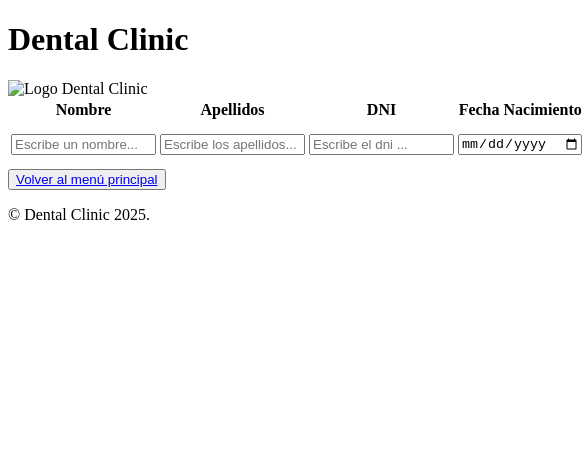
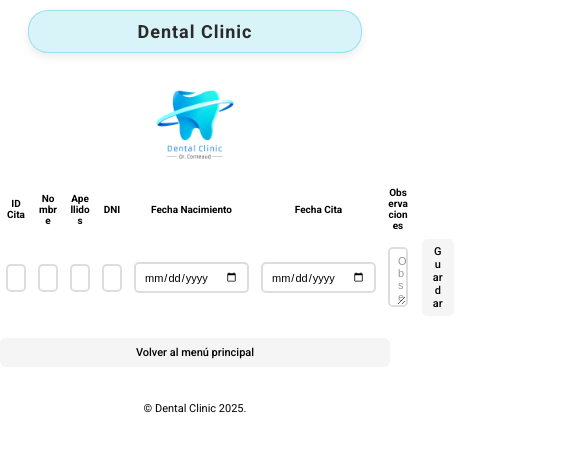
Before and after one commit to Jfranciglez/trabajo-enfoque-devclient, a plain HTML site: page agregarcita/index.html in a window 390 px wide. Shown: the top 452 px of the page, 585 px wide, since content can reach past the window. Drawn offline with Linux system fonts and the light colour scheme.

Commit message:
actualizacion 2

```diff
--- a/agregarcita/index.html
+++ b/agregarcita/index.html
@@ -6,21 +6,24 @@
     <title>Dental Clinic</title>
     <script defer src="./js/crearCita.js"></script>
     <script defer src="./js/script.js"></script>
+    <link rel="stylesheet" href="../css/style.css">
 </head>
 <body>
    <header>
         <h1 id="header">Dental Clinic</h1>
         <div id="logo">
-            <img src="./img/logo.jpg" alt="Logo Dental Clinic" width="400" height="300">
+            <img src="../img/logo.jpg" alt="Logo Dental Clinic">
         </div>
     </header>
     <table>
         <thead>
             <tr>
+                <th>ID Cita</th>
                 <th>Nombre</th>
                 <th>Apellidos</th>
                 <th>DNI</th>
                 <th>Fecha Nacimiento</th>
+                <th>Fecha Cita</th>
                 <th>Observaciones</th>
                 <th></th>
             </tr>
@@ -28,6 +31,7 @@
         <tbody>
             <tr>
                 <form>
+                <th><input type="text" id="idCita" readonly placeholder="Auto-generado"></th>
                 <th><input type="text" id="nombre" class="nombre" name="nombre" size="15"
                         placeholder="Escribe un nombre..."></th>
                 <th><input type="text" id="apellidos" class="apellidos" name="apellidos" size="15"
@@ -36,18 +40,19 @@
                         placeholder="Escribe el dni ..."></th>
                 <th><input type="date" id="fecnac"  size="15"
                         placeholder="Escribe la fecha de nacimiento..."></th>
+                <th><input type="date" id="fechaCita"  size="15"
+                        placeholder="Fecha de cita..."></th>
                 <th><textarea id="observaciones"  size="30"
                         placeholder="Observaciones..."></textarea></th>
-                <th><button type="button" id="guardar">Guardar <img src="./img/save.svg" width="22" height="22"
-                            style="vertical-align: middle" /></button></th>
+                <th><button type="button" id="guardar"> Guardar</button></th>
                 </form>
             </tr>
         </tbody>
     </table>
 
     <button id="volver"><a href="/index.html">Volver al menú principal</a></button>
+
     <footer>
-        <div id="redes"></div>
         <p>© Dental Clinic 2025.</p>
     </footer>
 </body>
--- a/agregarcita/js/crearCita.js
+++ b/agregarcita/js/crearCita.js
@@ -1,6 +1,10 @@
 "use strict"
 
-function validarDatos(nombre, apellidos, dni, fecnac, observaciones) {
+function generarIdCita() {
+    return Date.now().toString();
+}
+
+function validarDatos(nombre, apellidos, dni, fecnac, fechaCita, observaciones) {
     // Validar que los campos requeridos no estén vacíos
     if (!nombre.trim()) {
         alert("El nombre es obligatorio");
@@ -19,6 +23,11 @@ function validarDatos(nombre, apellidos, dni, fecnac, observaciones) {
 
     if (!fecnac.trim()) {
         alert("La fecha de nacimiento es obligatoria");
+        return false;
+    }
+
+    if (!fechaCita.trim()) {
+        alert("La fecha de cita es obligatoria");
         return false;
     }
 
@@ -49,17 +58,26 @@ function validarDatos(nombre, apellidos, dni, fecnac, observaciones) {
         return false;
     }
 
+    // Validar que la fecha de cita no sea anterior a hoy
+    const fechaCitaObj = new Date(fechaCita);
+    hoy.setHours(0, 0, 0, 0);
+    if (fechaCitaObj < hoy) {
+        alert("La fecha de cita debe ser igual o posterior a hoy");
+        return false;
+    }
+
     return true;
 }
 
-function crearCita(nombre, apellidos, dni, fecnac, observaciones) {
+function crearCita(nombre, apellidos, dni, fecnac, fechaCita, observaciones) {
     // Validar datos antes de crear la cita
-    if (!validarDatos(nombre, apellidos, dni, fecnac, observaciones)) {
+    if (!validarDatos(nombre, apellidos, dni, fecnac, fechaCita, observaciones)) {
         return;
     }
 
-    const datos = { apellidos, dni, fecnac, observaciones };
-    document.cookie = `${nombre}=${JSON.stringify(datos)}; path=/; `;
+    const idCita = generarIdCita();
+    const datos = { idCita, nombre, apellidos, dni, fecnac, fechaCita, observaciones };
+    document.cookie = `${idCita}=${JSON.stringify(datos)}; path=/; `;
     alert("Cita creada exitosamente");
     mostrarCitas();
 }
--- a/agregarcita/js/script.js
+++ b/agregarcita/js/script.js
@@ -5,16 +5,18 @@ if (navigator.cookieEnabled) {
   const apellidos = document.getElementById("apellidos");
   const dni = document.getElementById("dni");
   const fecnac = document.getElementById("fecnac");
+  const fechaCita = document.getElementById("fechaCita");
   const observaciones = document.getElementById("observaciones");
   const botonGuardar = document.getElementById("guardar");
 
   botonGuardar.addEventListener("click", function () {
-    crearCita(nombre.value, apellidos.value, dni.value, fecnac.value, observaciones.value );
+    crearCita(nombre.value, apellidos.value, dni.value, fecnac.value, fechaCita.value, observaciones.value );
     mostrarCitas();
     nombre.value = "";
     apellidos.value = "";
     dni.value = "";
     fecnac.value = "";
+    fechaCita.value = "";
     observaciones.value = "";
     nombre.focus();
   });
--- a/css/style.css
+++ b/css/style.css
@@ -0,0 +1,287 @@
+@import url('https://fonts.googleapis.com/css2?family=Roboto:wght@400;500;700&display=swap');
+
+*{
+    margin: 0;
+    padding: 0;
+    font-family: 'Roboto', Arial, sans-serif;
+}
+
+#container{
+    display: flex;
+    flex-direction: column;
+    justify-content: center;
+}
+
+h1 {
+    text-align: center;
+    padding: 1.5rem;
+    margin: 2rem auto;
+    max-width: 80%;
+    background: rgba(0, 180, 210, 0.15);
+    color: #2a2a2a;
+    border-radius: 20px;
+    border: 1px solid rgba(0, 180, 210, 0.3);
+    backdrop-filter: blur(4px);
+    font-weight: 600;
+    letter-spacing: 1px;
+    box-shadow: 0 4px 10px rgba(0,0,0,0.08);
+}
+
+
+a{
+    text-decoration: none;
+    color:black;
+}
+
+button{
+    padding: 10px 20px;
+    background-color: whitesmoke;
+    border:none;
+    border-radius: 5px;
+    display: inline-block;
+    margin: 0 8px;
+    cursor: pointer;
+    font-size: 14px;
+    font-weight: 500;
+    transition: all 0.3s ease;
+}
+
+
+
+button:hover{
+    box-shadow: 0 4px 8px rgb(0, 234, 255);
+    transform: translateY(-2px);
+}
+
+/* Centrar el logo desde su contenedor */
+#logo{
+    display: flex;
+    justify-content: center;
+    align-items: center;
+    padding: 10px 0;
+}
+
+#logo img{
+    display: block;
+    width: 300px;
+    height: 400px;
+    object-fit: cover;
+}
+
+section{
+    display: flex;
+    justify-content: center ;
+
+}
+
+footer{
+    margin-top: 50px;
+    padding: 30px;
+    height: auto;
+    width: auto;
+    font-size: 15px;
+    text-align: center;
+
+
+}
+
+/* Centrar contenido de celdas de tablas y dar padding para separación normal */
+table,
+table th,
+table td {
+    text-align: center;
+    vertical-align: middle;
+    padding: 8px 12px;
+}
+
+/* Centrar la tabla en la página */
+table {
+    margin: 0 auto;
+    border-collapse: collapse;
+    width: auto;
+    max-width: 100%;
+}
+
+.acciones {
+    display: flex;
+    justify-content: center;
+    gap: 8px; /* separación entre botones */
+    align-items: center;
+}
+
+#volver {
+    display: block;
+    margin: 18px auto;
+    padding: 8px 14px;
+    border: none;
+    border-radius: 6px;
+    background-color: whitesmoke;
+    cursor: pointer;
+}
+
+
+#guardar:hover {
+    background-color: whitesmoke !important;
+    box-shadow: 0 4px 8px rgba(0, 0, 0, 0.2);
+    transform: translateY(-2px);
+}
+
+/* Estilos específicos para botones de actualización y borrar */
+.actualizar {
+    background-color: #28a745;
+    color: white;
+}
+
+.actualizar:hover {
+    background-color: #218838;
+    box-shadow: 0 4px 8px rgba(0, 0, 0, 0.2);
+    transform: translateY(-2px);
+}
+
+.borrar {
+    background-color: #dc3545;
+    color: white;
+}
+
+.borrar:hover {
+    background-color: #c82333;
+    box-shadow: 0 4px 8px rgba(0, 0, 0, 0.2);
+    transform: translateY(-2px);
+}
+
+
+/* Mejorar apariencia de inputs */
+input[type="text"],
+input[type="date"],
+textarea {
+    padding: 10px 12px;
+    border: 2px solid #ddd;
+    border-radius: 5px;
+    font-size: 14px;
+    font-family: 'Arial', sans-serif;
+    transition: border-color 0.3s ease, box-shadow 0.3s ease;
+}
+
+input[type="text"]:focus,
+input[type="date"]:focus,
+textarea:focus {
+    outline: none;
+    border-color: #007bff;
+    box-shadow: 0 0 6px rgba(0, 123, 255, 0.3);
+}
+
+input[type="text"]::placeholder,
+input[type="date"]::placeholder,
+textarea::placeholder {
+    color: #999;
+}
+
+textarea {
+    resize: vertical;
+    min-height: 60px;
+}
+
+/*  Web responsive */
+@media (max-width: 768px) {
+    #container {
+        padding: 10px;
+    }
+
+    h1 {
+        font-size: 24px;
+        padding: 15px;
+        margin: 15px auto;
+    }
+
+    #logo img {
+        width: 120px;
+        height: 120px;
+    }
+
+    button {
+        padding: 8px 12px;
+        font-size: 12px;
+        margin: 0 4px;
+    }
+
+    table,
+    table th,
+    table td {
+        padding: 6px 8px;
+        font-size: 12px;
+    }
+
+    input[type="text"],
+    input[type="date"],
+    textarea {
+        padding: 8px 10px;
+        font-size: 12px;
+    }
+
+    .acciones {
+        gap: 4px;
+    }
+
+    section {
+        flex-direction: column;
+        gap: 10px;
+    }
+
+    footer {
+        margin-top: 30px;
+        padding: 20px;
+        font-size: 12px;
+    }
+}
+
+@media (max-width: 480px) {
+    h1 {
+        font-size: 18px;
+        padding: 10px;
+        margin: 10px auto;
+    }
+
+    #logo img {
+        width: 100px;
+        height: 100px;
+    }
+
+    button {
+        padding: 6px 10px;
+        font-size: 11px;
+        margin: 0 2px;
+    }
+
+    table,
+    table th,
+    table td {
+        padding: 4px 6px;
+        font-size: 10px;
+        word-break: break-word;
+    }
+
+    input[type="text"],
+    input[type="date"],
+    textarea {
+        padding: 6px 8px;
+        font-size: 11px;
+        width: 100%;
+        box-sizing: border-box;
+    }
+
+    .acciones {
+        flex-direction: column;
+        gap: 2px;
+    }
+
+    button {
+        width: 100%;
+        box-sizing: border-box;
+    }
+
+    footer {
+        margin-top: 20px;
+        padding: 15px;
+        font-size: 11px;
+    }
+}
--- a/gestionarcita/js/script.js
+++ b/gestionarcita/js/script.js
@@ -5,16 +5,18 @@ if (navigator.cookieEnabled) {
   const apellidos = document.getElementById("apellidos");
   const dni = document.getElementById("dni");
   const fecnac = document.getElementById("fecnac");
+  const fechaCita = document.getElementById("fechaCita");
   const observaciones = document.getElementById("observaciones");
   const botonGuardar = document.getElementById("guardar");
 
   botonGuardar.addEventListener("click", function () {
-    crearCita(nombre.value, apellidos.value, dni.value, fecnac.value, observaciones.value );
+    crearCita(nombre.value, apellidos.value, dni.value, fecnac.value, fechaCita.value, observaciones.value );
     mostrarCitas();
     nombre.value = "";
     apellidos.value = "";
     dni.value = "";
     fecnac.value = "";
+    fechaCita.value = "";
     observaciones.value = "";
     nombre.focus();
   });
```
Also changed, not shown: gestionarcita/index.html (+9 -4 lines), gestionarcita/js/actualizarCita.js (+7 -7 lines), gestionarcita/js/crearCita.js (+23 -5 lines), gestionarcita/js/mostrarCitas.js (+24 -8 lines), index.html (+6 -4 lines).
